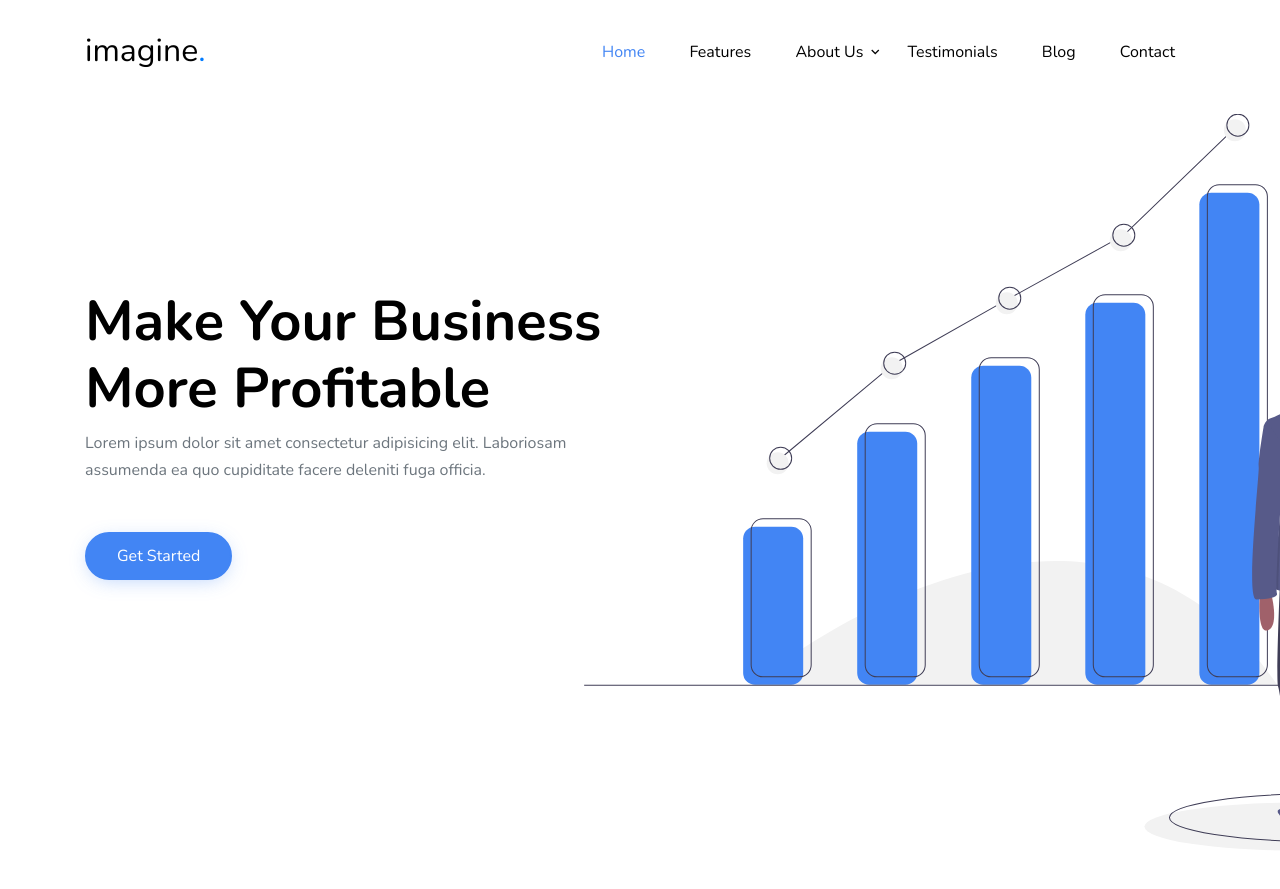
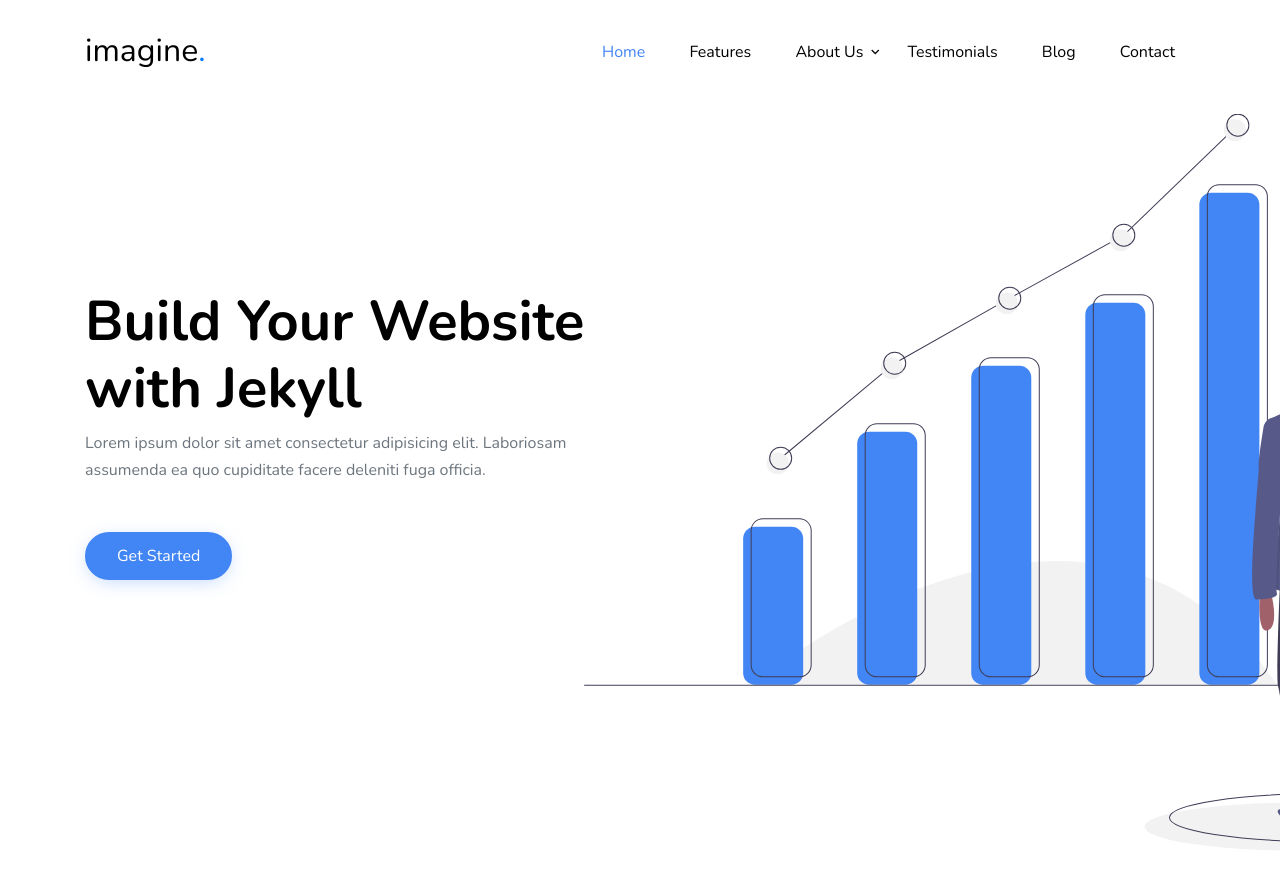
Before and after one commit to icheft/imagine-jekyll-theme, a Jekyll site: the page built from index.html, in a window 1280 px wide and 900 px high. Shown: the top 889 px of the window. Built offline with Jekyll 4.4.1, drawn with Linux system fonts in a browser that asks for light colours; some web fonts are replaced.

Commit message:
change starter content

```diff
--- a/_includes/starter.html
+++ b/_includes/starter.html
@@ -8,7 +8,7 @@
 
           <div class="row mb-4" data-aos="fade-up" data-aos-delay="200">
             <div class="col-lg-6 mr-auto">
-              <h1>Make Your Business More Profitable</h1>
+              <h1>Build Your Website with Jekyll</h1>
               <p class="mb-5">Lorem ipsum dolor sit amet consectetur adipisicing elit. Laboriosam assumenda ea quo cupiditate facere deleniti fuga officia.</p>
               <div>
                 <a href="#" class="btn btn-primary mr-2 mb-2">Get Started</a>
```
